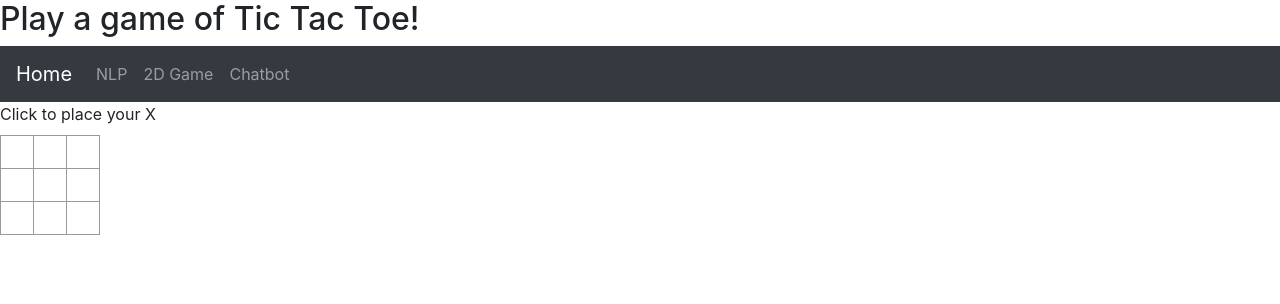
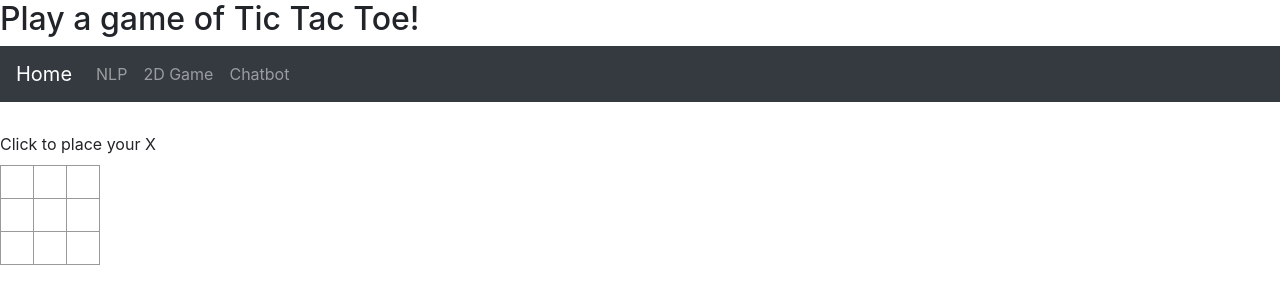
Before and after one commit to ljh0423/ljh0423.github.io, a plain HTML site: page ttt.html in a window 1280 px wide. Drawn offline with nearby package versions, Linux system fonts and the light colour scheme.

Commit message:
Update ttt.html

```diff
--- a/ttt.html
+++ b/ttt.html
@@ -30,7 +30,7 @@
   </div>
 </nav>
 
-    <div id='root' style="text-align:center"></div>
+    <div id='root' style="margin-top:30px"></div>
 
     <script src="https://unpkg.com/react@17/umd/react.development.js" crossorigin></script>
     <script src="https://unpkg.com/react-dom@17/umd/react-dom.development.js" crossorigin></script>
```
